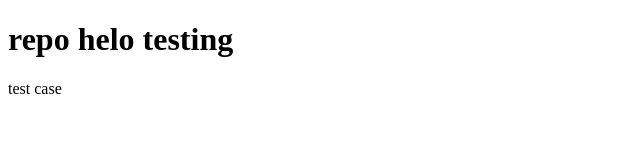
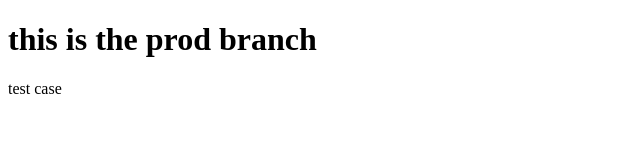
Before and after one commit to kkap001/angular, a plain HTML site: page index.html in a window 1280 px wide. Shown: the whole page, without its empty margins (0-640 px from the left). Drawn offline with Linux system fonts and the light colour scheme.

Commit message:
Update index.html

```diff
--- a/index.html
+++ b/index.html
@@ -2,7 +2,7 @@
 <html>
 <body>
 
-<h1>repo helo testing</h1>
+<h1>this is the prod branch</h1>
 <p>test case</p>
 
 </body>
```
